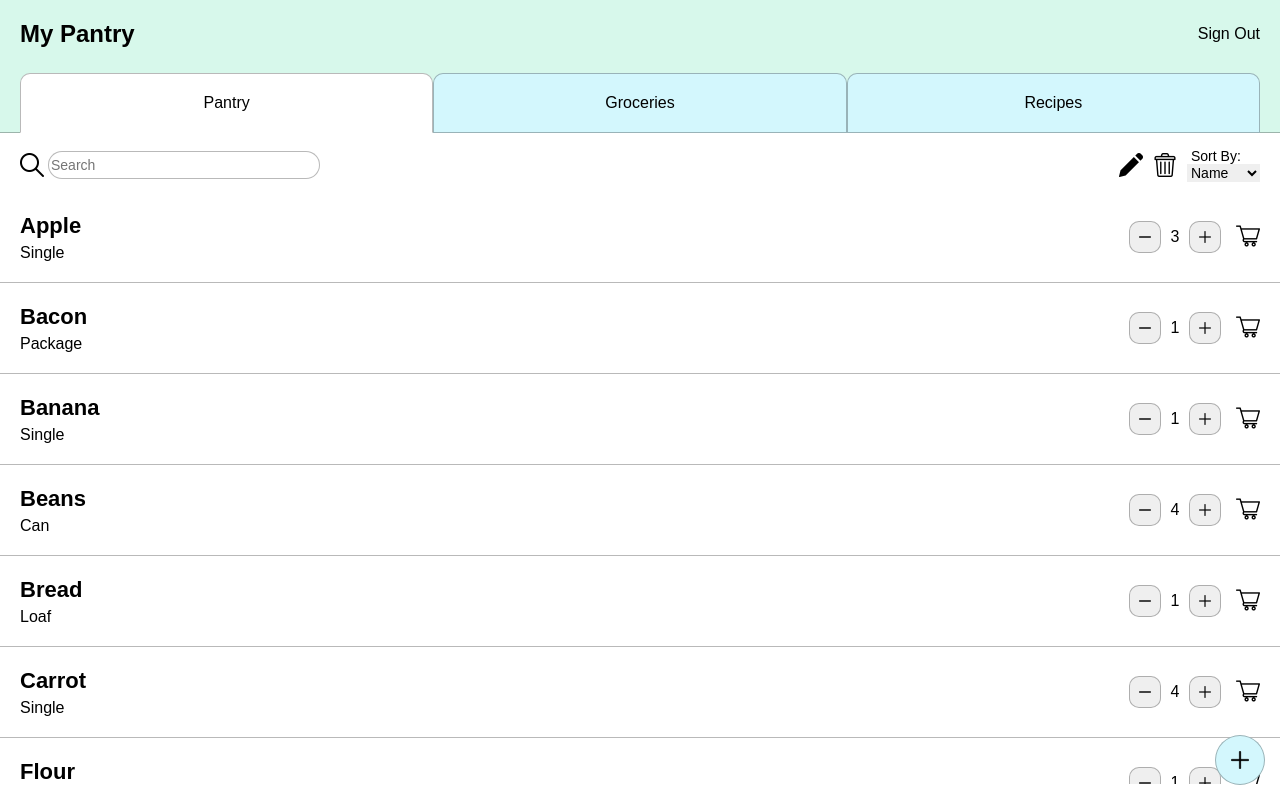
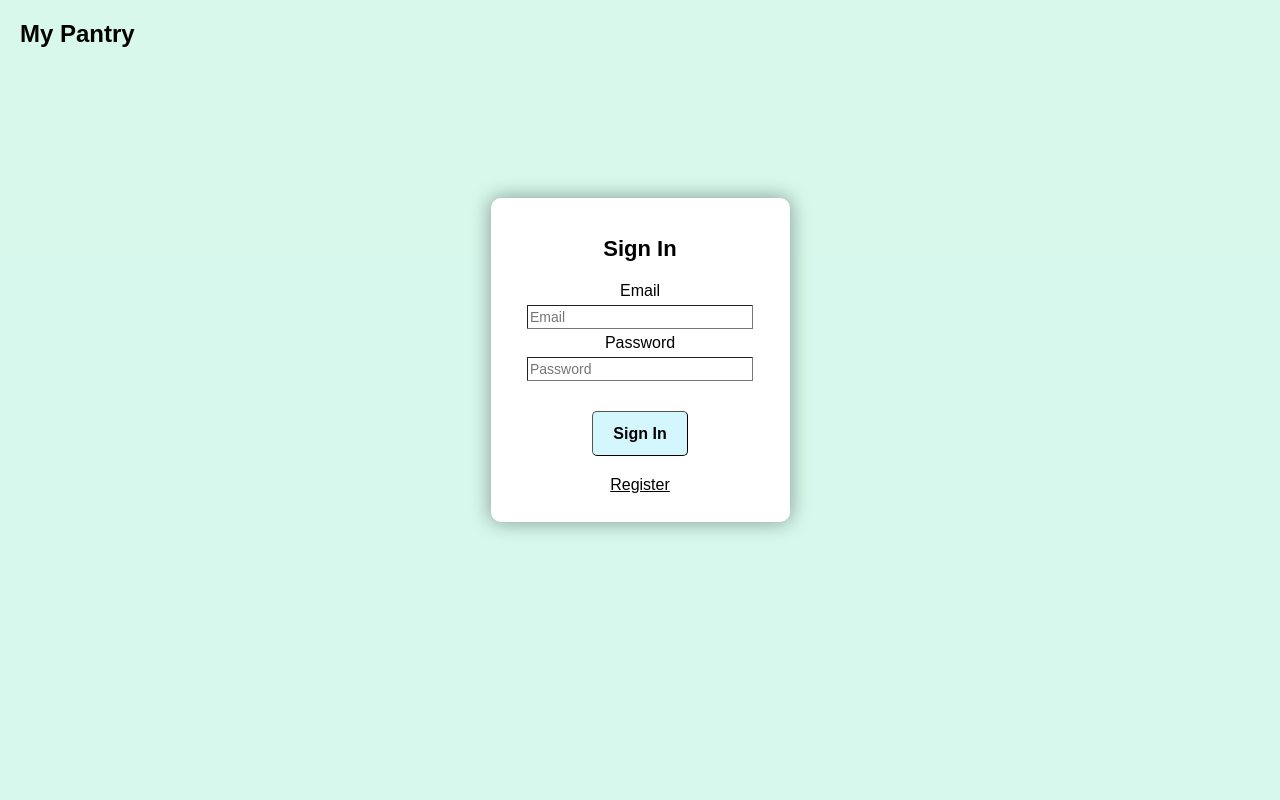
Before and after one commit to jenny-r/pantry-app-client, a React (Create React App) app: page / in a window 1280 px wide. Built offline with nearby package versions, Linux system fonts and the light colour scheme.

Commit message:
added signin

```diff
--- a/src/components/Navigation/Navigation.tsx
+++ b/src/components/Navigation/Navigation.tsx
@@ -1,10 +1,15 @@
+import { useAppDispatch, useAppSelector } from '../../store/hooks';
+import { signOut } from '../../store/userSlice';
 import './Navigation.css';
 
 export function Navigation() {
+    const dispatch = useAppDispatch();
+    const accessToken = useAppSelector((state) => state.user.accessToken);
+
     return (
         <nav className='Navigation-navbar'>
             <h1 className='Navigation-app-name'>My Pantry</h1>
-            <div className='Navigation-sign-out-button'>Sign Out</div>
+            {accessToken != null ? <div className='Navigation-sign-out-button' onClick={() => dispatch(signOut())}>Sign Out</div> : null}
         </nav>
     )
 }
--- /dev/null
+++ b/src/components/Signin/Signin.css
@@ -0,0 +1,65 @@
+.Signin-signin {
+    display: flex;
+    flex-direction: row;
+    justify-content: center;
+    height: 100%;
+    width: 100%;
+    background: rgba(208, 247, 232, 0.842);
+}
+
+.Signin-form {
+    display: flex;
+    flex-direction: column;
+    justify-content: center;
+    align-items: center;
+    position: relative;
+    height: 300px;
+    width: 275px;
+    background: white;
+    border-radius: 10px;
+    backdrop-filter: blur(10px);
+    border: 2px solid rgba(255, 255, 255, 0.1);
+    box-shadow: 0 0 20px rgba(8, 7, 16, 0.4);
+    padding: 10px 10px;
+    margin-top: 125px;
+}
+
+.Signin-header {
+    font-size: 22px;
+    font-weight: bold;
+    text-align: center;
+    padding: 10px 10px 15px 10px;
+}
+
+label {
+    display: block;
+    padding: 5px;
+    font-size: 16px;
+    font-weight: 500;
+}
+
+.Signin-input {
+    display: block;
+    height: 20px;
+    width: 80%;
+    background-color: white;
+    border-radius: 1px;
+    font-size: 14px;
+    border-width: 1px;
+}
+
+.Signin-button {
+    margin-top: 30px;
+    height: 15%;
+    width: 35%;
+    background-color: rgb(211, 247, 253);
+    font-size: 16px;
+    font-weight: 600;
+    border-width: 1px;
+    border-radius: 5px;
+}
+
+.Signin-register-link {
+    margin-top: 20px;
+    text-decoration: underline;
+}
--- /dev/null
+++ b/src/components/Signin/Signin.tsx
@@ -0,0 +1,42 @@
+import { useState } from 'react';
+import { useAppDispatch } from '../../store/hooks';
+import { signIn } from '../../store/userSlice';
+import './Signin.css';
+
+export function Signin() {
+    const dispatch = useAppDispatch()
+
+    const [email, setEmail] = useState('');
+    const [password, setPassword] = useState('');
+
+    const handleEmailChange = (event: React.ChangeEvent<HTMLInputElement>) => {
+        setEmail(event.target.value.toLowerCase());
+    }
+
+    const handlePasswordChange = (event: React.ChangeEvent<HTMLInputElement>) => {
+        setPassword(event.target.value.toLowerCase());
+    }
+
+    const handleKeyPress = (e: React.KeyboardEvent<HTMLDivElement>) => {
+        if (e.key === 'Enter') {
+            dispatch(signIn({ email, password }))
+        }
+    }
+
+    return (
+        <div className='Signin-signin'>
+            <div className='Signin-form' onKeyDown={handleKeyPress}>
+                <div className='Signin-header'>Sign In</div>
+
+                <label htmlFor='email-address'>Email</label>
+                <input className='Signin-input' type='email' placeholder='Email' id='email-address' onChange={handleEmailChange} />
+
+                <label htmlFor='password'>Password</label>
+                <input className='Signin-input' type='password' placeholder='Password' id='password' onChange={handlePasswordChange} />
+
+                <button className='Signin-button' onClick={() => dispatch(signIn({ email, password }))}>Sign In</button>
+                <div className='Signin-register-link'>Register</div>
+            </div>
+        </div>
+    )
+}
--- a/src/containers/App.css
+++ b/src/containers/App.css
@@ -1,7 +1,6 @@
 .App {
   display: flex;
   flex-direction: column;
-  position: absolute;
   width: 100%;
   height: 100vh;
   margin: 0;
--- a/src/containers/App.tsx
+++ b/src/containers/App.tsx
@@ -1,37 +1,50 @@
 import { useState } from 'react';
+import { Signin } from '../components/Signin/Signin';
 import { Navigation } from '../components/Navigation/Navigation';
 import { Tabs } from '../components/Tabs/Tabs';
 import { Pantry } from '../components/Pantry/Pantry';
 import { Grocery } from '../components/Grocery/Grocery';
+import { useAppSelector } from '../store/hooks';
 import './App.css';
 
 function App() {
   const [index, setIndex] = useState(0);
+  const accessToken = useAppSelector((state) => state.user.accessToken);
 
   const tabNames = ['Pantry', 'Groceries', 'Recipes'];
 
   let content = null;
+  if (accessToken === null) {
+    content = <Signin />
+  } else {
+    let tabContent = null;
     if (index === 0) {
-    content = (
+      tabContent = (
         <Pantry />
       )
     } else if (index === 1) {
-    content = (
+      tabContent = (
         <Grocery />
       )
     } else if (index === 2) {
+      tabContent = (
+        <h2>Recipes placeholder</h2>
+      )
+    }
     content = (
-      <h2>Recipes placeholder</h2>
+      <div>
+        <Tabs tabNames={tabNames} onTabSelect={setIndex} />
+        <div className='App-content'>
+          {tabContent}
+        </div>
+      </div>
     )
   }
 
   return (
     <div className='App'>
       <Navigation />
-      <Tabs tabNames={tabNames} onTabSelect={setIndex} />
-      <div className='App-content'>
       {content}
-      </div>
     </div>
   );
 }
--- a/src/store/store.tsx
+++ b/src/store/store.tsx
@@ -1,11 +1,13 @@
 import { configureStore } from '@reduxjs/toolkit';
 import pantryReducer from './pantrySlice';
 import groceryReducer from './grocerySlice';
+import userReducer from './userSlice'
 
 const store = configureStore({
     reducer: {
         pantry: pantryReducer,
-        grocery: groceryReducer
+        grocery: groceryReducer,
+        user: userReducer,
     },
 })
 
--- /dev/null
+++ b/src/store/userSlice.tsx
@@ -0,0 +1,26 @@
+import { createSlice, PayloadAction } from '@reduxjs/toolkit';
+
+interface UserState {
+    accessToken: string | null;
+}
+
+const initialState: UserState = {
+    accessToken: null
+}
+
+const userSlice = createSlice({
+    name: 'user',
+    initialState,
+    reducers: {
+        signIn: (state, action: PayloadAction<{ email: string, password: string }>) => {
+            state.accessToken = 'signed in';
+        },
+        signOut: (state, action: PayloadAction<void>) => {
+            state.accessToken = null;
+        }
+    }
+})
+
+export const { signIn, signOut } = userSlice.actions;
+
+export default userSlice.reducer;
```
Lines whose indentation alone changed are shown as unchanged.
